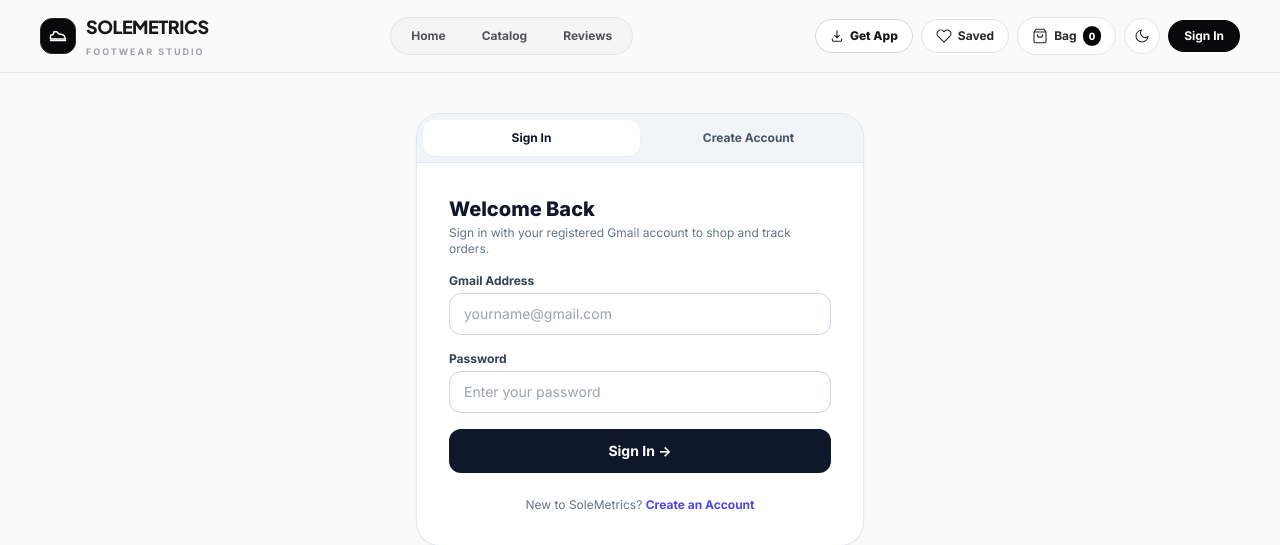
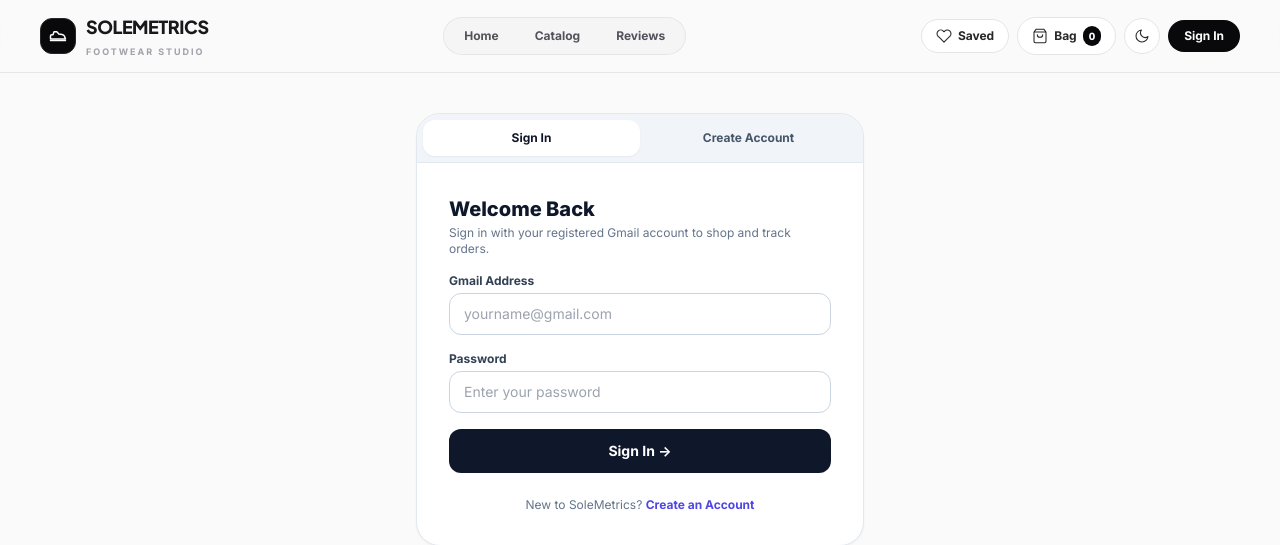
Before and after one commit to Uday-123-hue/solemetrics-store, a Flask app: page /login?tab=customer-login in a window 1280 px wide. Shown: the top 545 px of the page. Run offline with Flask 3, Linux system fonts and the light colour scheme; some libraries are stand-ins or nearby versions.

Commit message:
Remove custom install instruction modal and trigger direct native PWA install only

```diff
--- a/templates/base.html
+++ b/templates/base.html
@@ -91,9 +91,9 @@
       <!-- Right Hairline Action Controls -->
       <div class="flex items-center gap-1.5 sm:gap-2">
 
-        <!-- Get App Button (Automatically hides when running inside installed standalone app) -->
+        <!-- Direct Native PWA Install Button (Shown ONLY when browser native install is ready — Zero popups) -->
         <button type="button" id="get-app-btn" onclick="triggerInstallApp()"
-                class="inline-flex items-center gap-1.5 px-3 py-1.5 sm:px-3.5 sm:py-2 rounded-full border border-zinc-300 bg-white hover:border-zinc-950 text-[11px] sm:text-xs font-extrabold text-zinc-900 transition shrink-0">
+                class="hidden items-center gap-1.5 px-3 py-1.5 sm:px-3.5 sm:py-2 rounded-full border border-zinc-300 bg-white hover:border-zinc-950 text-[11px] sm:text-xs font-extrabold text-zinc-900 transition shrink-0">
           <svg class="w-3.5 h-3.5" fill="none" stroke="currentColor" stroke-width="1.8" viewBox="0 0 24 24">
             <path stroke-linecap="round" stroke-linejoin="round" d="M12 3v12m0 0-4-4m4 4 4-4M4 17v2a2 2 0 0 0 2 2h12a2 2 0 0 0 2-2v-2" />
           </svg>
@@ -102,7 +102,7 @@
 
         <!-- Mobile Reviews Pill -->
         <a href="{{ url_for('reviews_page') }}"
-           class="hidden sm:inline-flex lg:hidden px-3 py-1.5 rounded-full border border-zinc-200 bg-white text-[11px] font-bold text-zinc-700">
+           class="lg:hidden px-3 py-1.5 rounded-full border border-zinc-200 bg-white text-[11px] font-bold text-zinc-700">
           Reviews
         </a>
 
@@ -202,36 +202,6 @@
     </div>
   </footer>
 
-  <!-- Luxury PWA Install Guide Modal (Fallback for iOS Safari / Manual Add to Home Screen) -->
-  <div id="install-guide-modal"
-       class="fixed inset-0 z-[75] hidden bg-zinc-950/75 backdrop-blur-sm flex items-center justify-center p-4">
-    <div class="bg-white w-full max-w-sm rounded-3xl border border-zinc-200 shadow-2xl p-6 space-y-4">
-      <div class="flex items-center justify-between">
-        <div class="flex items-center gap-3">
-          <img src="/icon-192.png?v=3" alt="SoleMetrics App" class="w-11 h-11 rounded-2xl border border-zinc-200" />
-          <div>
-            <h3 class="font-display font-extrabold text-base text-zinc-900">Install SoleMetrics</h3>
-            <p class="text-[11px] text-zinc-500">Full-Screen Native App Experience</p>
-          </div>
-        </div>
-        <button type="button" onclick="closeInstallModal()"
-                class="w-8 h-8 rounded-full bg-zinc-100 text-zinc-700 font-bold flex items-center justify-center">
-          &times;
-        </button>
-      </div>
-
-      <div id="install-steps-body" class="p-3.5 rounded-2xl bg-zinc-50 border border-zinc-200 text-xs text-zinc-700 space-y-2 leading-relaxed">
-        <p><b>Android (Chrome / Edge):</b> Tap the browser menu (<b>&#8942;</b>) at the top-right and select <b>"Add to Home screen"</b> or <b>"Install app"</b>.</p>
-        <p><b>iPhone / iPad (Safari):</b> Tap the <b>Share</b> icon at the bottom bar and choose <b>"Add to Home Screen"</b>.</p>
-      </div>
-
-      <button type="button" onclick="closeInstallModal()"
-              class="btn-obsidian w-full py-3 rounded-full bg-zinc-950 text-white text-xs font-extrabold">
-        Got It
-      </button>
-    </div>
-  </div>
-
   <!-- Mobile Bottom App Dock (1.5px Hairline Icons + 4px Obsidian Active Dot) -->
   <nav class="lg:hidden glass-bar fixed bottom-0 inset-x-0 z-40 border-t px-2 pt-2 pb-2">
     <div class="max-w-md mx-auto grid grid-cols-5 text-center">
@@ -309,7 +279,7 @@
     }
     syncThemeIcons();
 
-    // PWA Install Prompt & Standalone Detection
+    // Direct Native PWA Install Only (Zero Custom Guide Popups)
     let deferredInstallPrompt = null;
     const getAppBtn = document.getElementById('get-app-btn');
 
@@ -321,38 +291,32 @@
       );
     }
 
-    if (isStandaloneApp() && getAppBtn) {
-      getAppBtn.style.display = 'none';
-    }
-
     window.addEventListener('beforeinstallprompt', (e) => {
       e.preventDefault();
       deferredInstallPrompt = e;
       if (getAppBtn && !isStandaloneApp()) {
-        getAppBtn.style.display = 'inline-flex';
+        getAppBtn.classList.remove('hidden');
+        getAppBtn.classList.add('inline-flex');
       }
     });
 
     window.addEventListener('appinstalled', () => {
       deferredInstallPrompt = null;
-      if (getAppBtn) getAppBtn.style.display = 'none';
+      if (getAppBtn) {
+        getAppBtn.classList.add('hidden');
+        getAppBtn.classList.remove('inline-flex');
+      }
     });
 
     async function triggerInstallApp() {
-      if (deferredInstallPrompt) {
-        deferredInstallPrompt.prompt();
-        const choice = await deferredInstallPrompt.userChoice;
-        if (choice && choice.outcome === 'accepted' && getAppBtn) {
-          getAppBtn.style.display = 'none';
-        }
-        deferredInstallPrompt = null;
-      } else {
-        document.getElementById('install-guide-modal').classList.remove('hidden');
+      if (!deferredInstallPrompt) return;
+      deferredInstallPrompt.prompt();
+      const choice = await deferredInstallPrompt.userChoice;
+      if (choice && choice.outcome === 'accepted' && getAppBtn) {
+        getAppBtn.classList.add('hidden');
+        getAppBtn.classList.remove('inline-flex');
       }
-    }
-
-    function closeInstallModal() {
-      document.getElementById('install-guide-modal').classList.add('hidden');
+      deferredInstallPrompt = null;
     }
 
     if ('serviceWorker' in navigator) {
```
